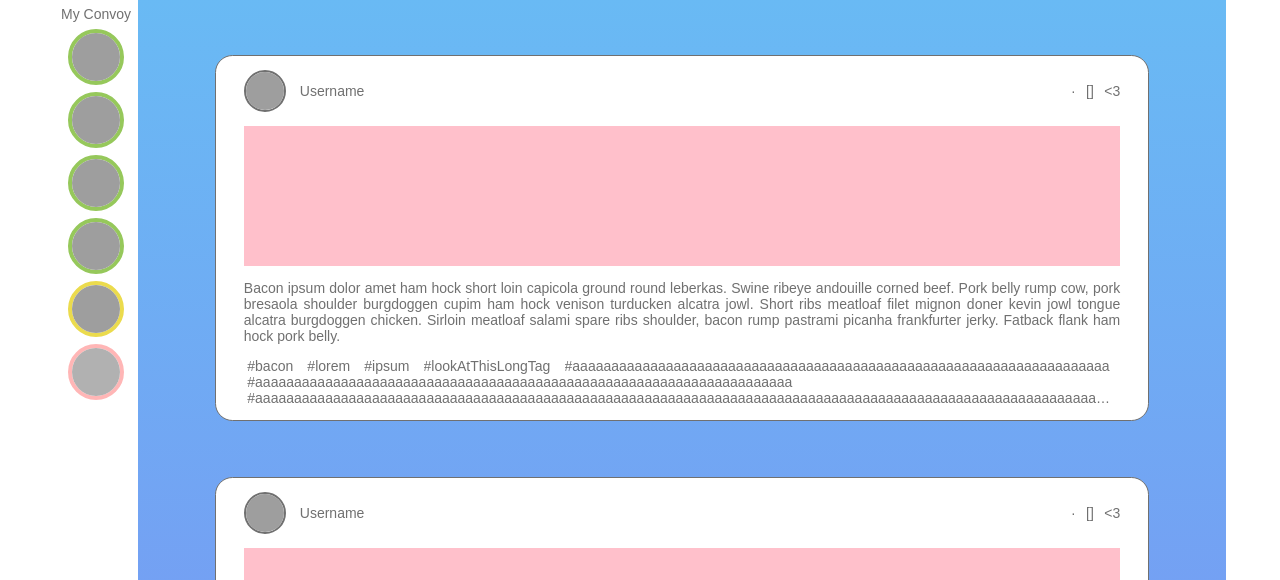
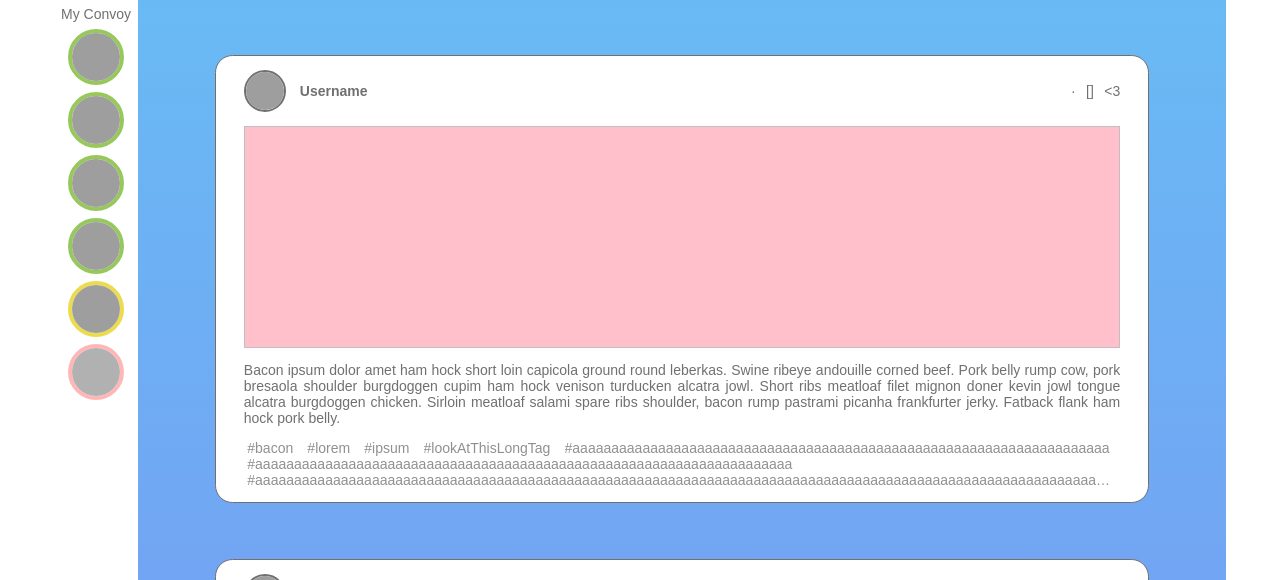
Before and after one commit to Humpr/Humpr, a React (Create React App) app in the folder src/frontend/: page /following in a window 1280 px wide. Shown: the part 220-800 px from the top of the page. Built offline with nearby package versions, Linux system fonts and the light colour scheme; grey boxes are pictures that could not be loaded; a web font is replaced by a local one.

Commit message:
Make update the style of the FollowingCard
* thiccer username
* lighter tags
* border around the actual content
* min-height of actual content now depends on vmin

```diff
--- a/src/frontend/src/components/FollowingCard/FollowingCard.module.css
+++ b/src/frontend/src/components/FollowingCard/FollowingCard.module.css
@@ -28,6 +28,7 @@
 }
 
 .cardUername {
+    font-weight: 700;
     width: 100%;
     text-align: left;
 }
@@ -39,8 +40,9 @@
 }
 
 .cardContentContainer {
+    border: 1px solid #c0c0c0;
     background-color: pink;
-    min-height: 10em;
+    min-height: calc(10em + 10vmin);
     margin: 1em 2em;
 }
 
@@ -57,6 +59,8 @@
 }
 
 .cardTag {
+    color: #909090;
+    font-weight: 100;
     text-align: left;
     flex-grow: 1;
     margin: 0 0.25em 0 0.25em;
@@ -66,5 +70,6 @@
 }
 
 .cardTag:hover {
+    color: #707070;
     text-decoration: underline;
 }
```
